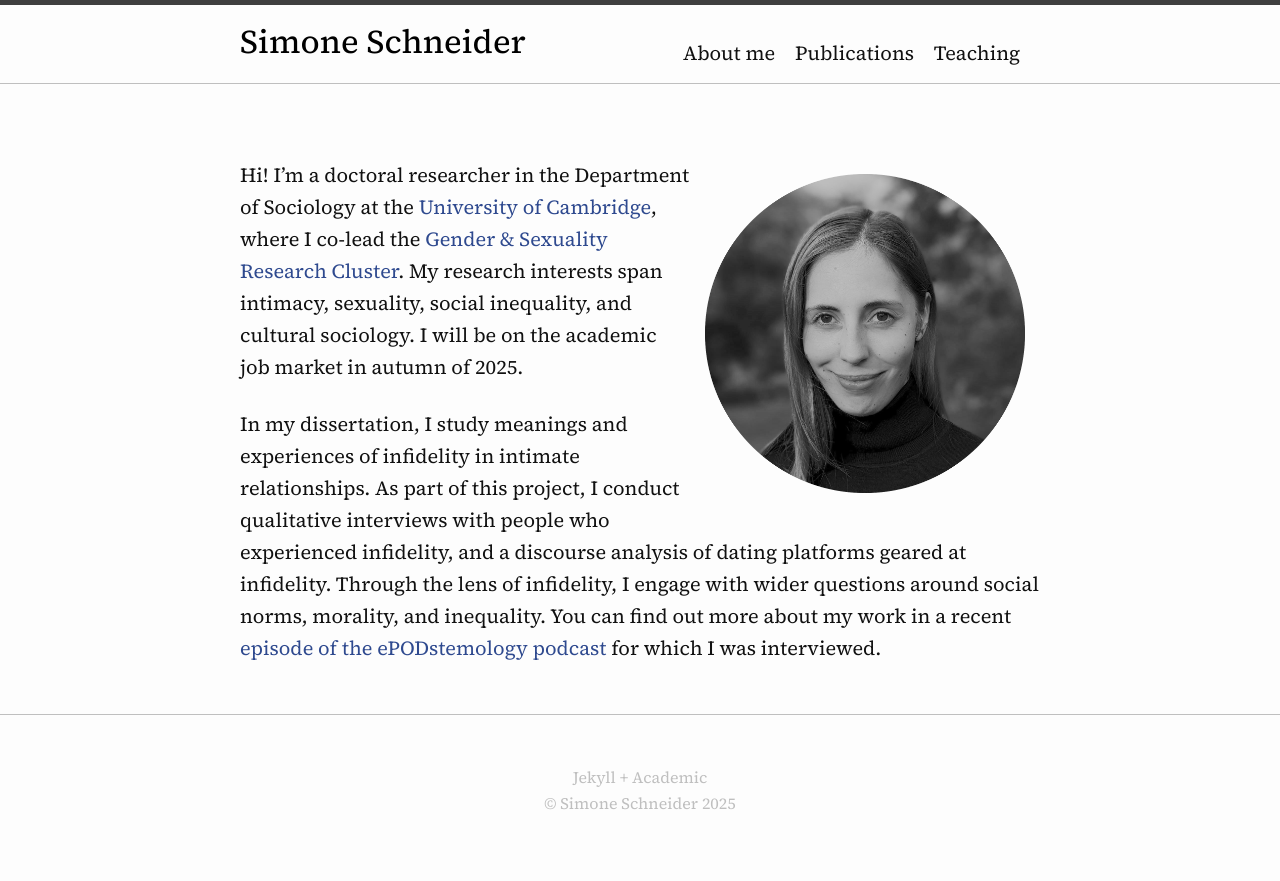
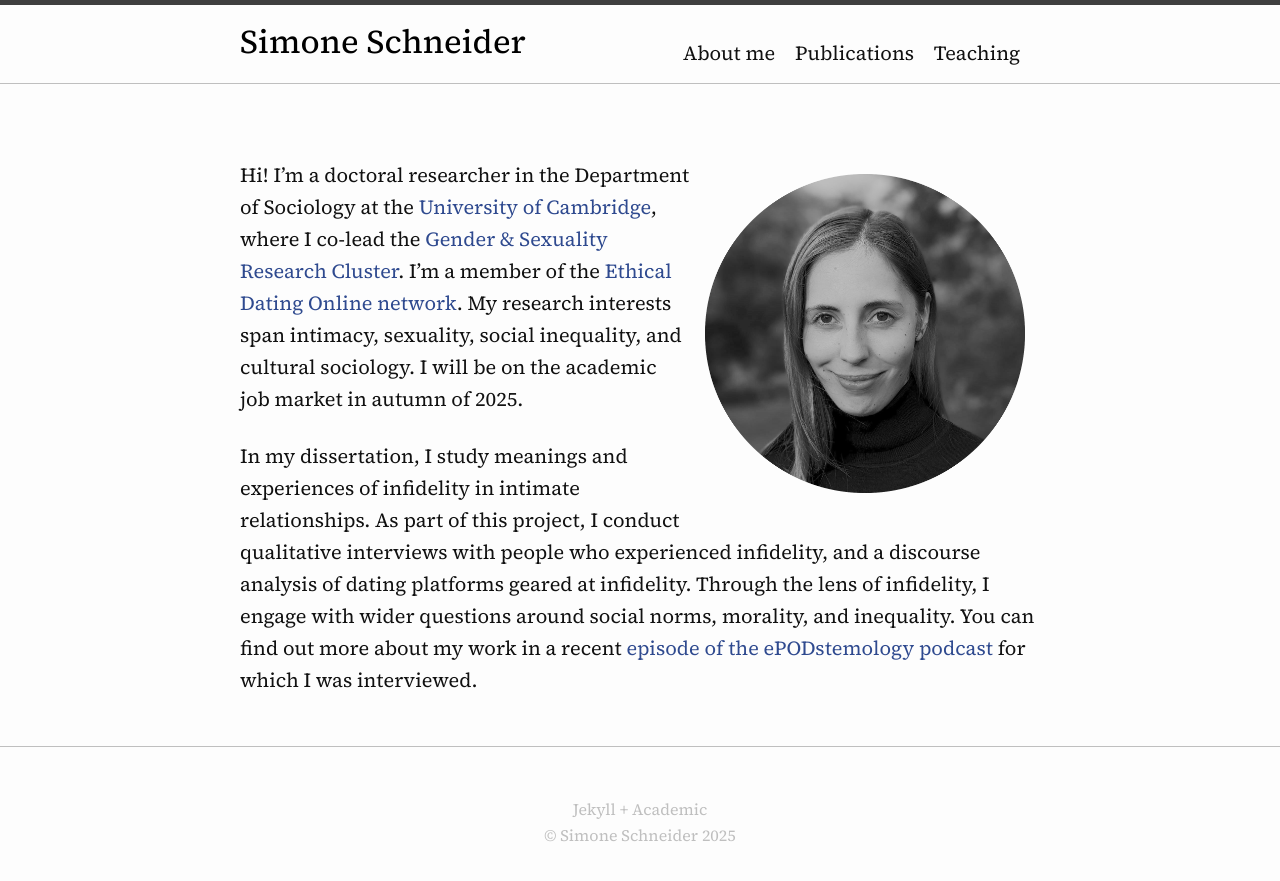
Before and after one commit to simone-schneider/simone-schneider.github.io, a Jekyll site: the page built from index.md, in a window 1280 px wide. Shown: the top 881 px of the page. Built offline with Jekyll 4.4.1, drawn with Linux system fonts in a browser that asks for light colours.

Commit message:
Update index.md

```diff
--- a/index.md
+++ b/index.md
@@ -6,6 +6,6 @@
 
 ![Simone Schneider](Schneider_photo_bw.png){:style="float:right; margin:15px; width: 40%;"}
 
-Hi! I'm a doctoral researcher in the Department of Sociology at the [University of Cambridge](https://research.sociology.cam.ac.uk/profile/simone-schneider-2022), where I co-lead the [Gender & Sexuality Research Cluster](https://research.sociology.cam.ac.uk/gender-sexuality-research-cluster). My research interests span intimacy, sexuality, social inequality, and cultural sociology. I will be on the academic job market in autumn of 2025.
+Hi! I'm a doctoral researcher in the Department of Sociology at the [University of Cambridge](https://research.sociology.cam.ac.uk/profile/simone-schneider-2022), where I co-lead the [Gender & Sexuality Research Cluster](https://research.sociology.cam.ac.uk/gender-sexuality-research-cluster). I'm a member of the [Ethical Dating Online network](https://www.ethicaldatingonline.com). My research interests span intimacy, sexuality, social inequality, and cultural sociology. I will be on the academic job market in autumn of 2025.
 
 In my dissertation, I study meanings and experiences of infidelity in intimate relationships. As part of this project, I conduct qualitative interviews with people who experienced infidelity, and a discourse analysis of dating platforms geared at infidelity. Through the lens of infidelity, I engage with wider questions around social norms, morality, and inequality. You can find out more about my work in a recent [episode of the ePODstemology podcast](https://open.spotify.com/episode/5a1NqXbLalwLlqgXX4jhrA?si=378c2a0d7c7e4e22) for which I was interviewed.
```
